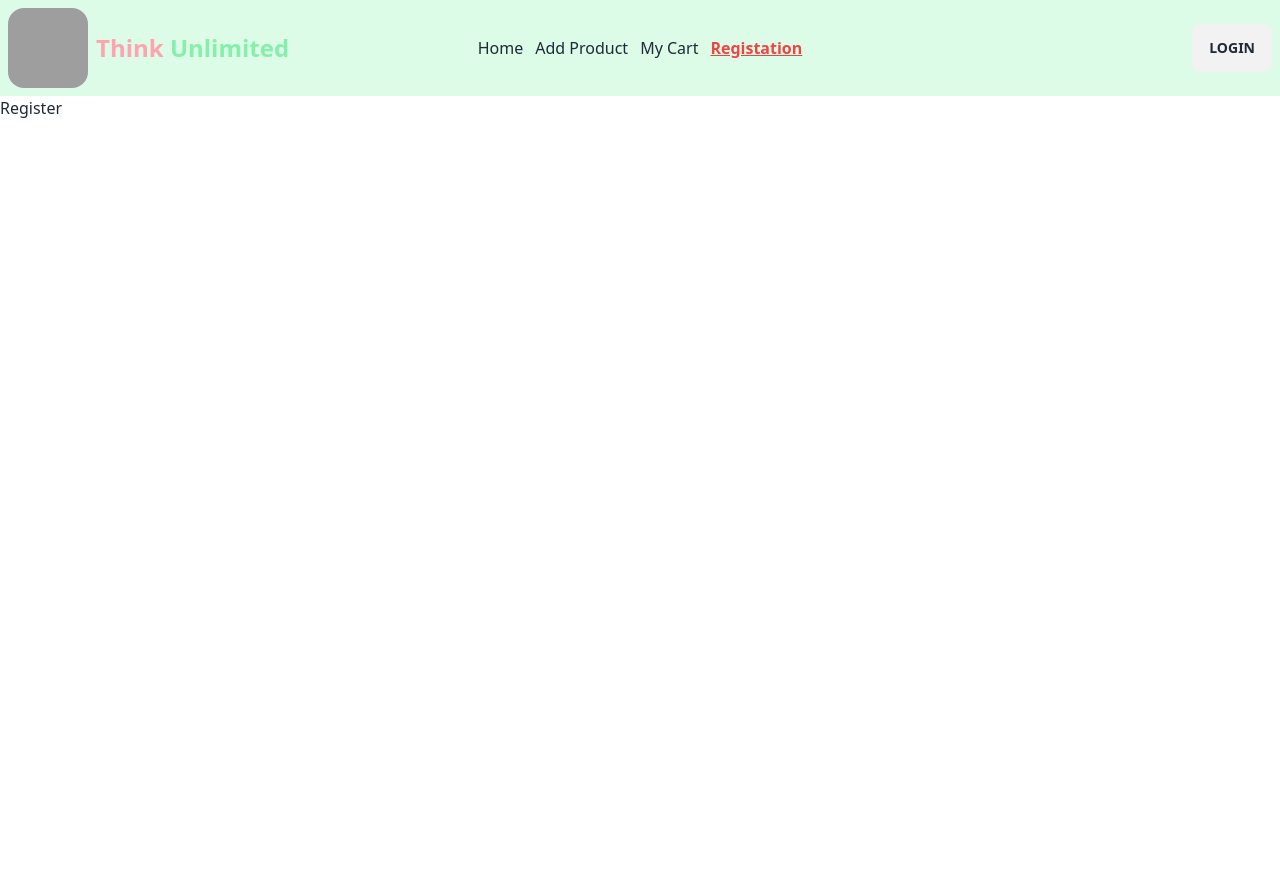
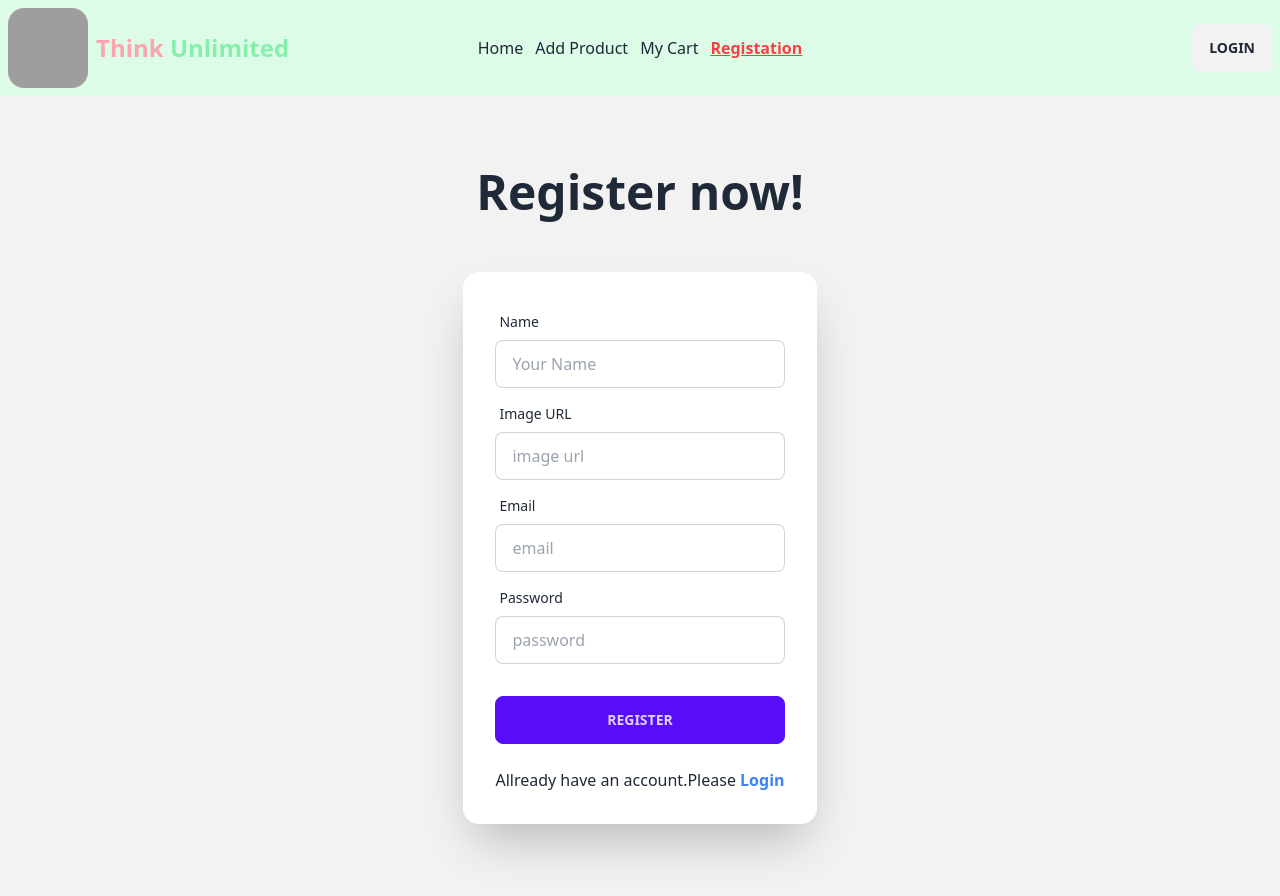
Before and after one commit to SaidulGit/BrandShop-Client, a React (Vite) app: page /registation in a window 1280 px wide. Before the commit the page ends 800 px from the top, so only its background shows below. Built offline with nearby package versions, Linux system fonts and the light colour scheme; grey boxes are pictures that could not be loaded.

Commit message:
Registation form complete

```diff
--- a/package.json
+++ b/package.json
@@ -15,7 +15,8 @@
     "react": "^18.2.0",
     "react-dom": "^18.2.0",
     "react-router-dom": "^6.17.0",
-    "sort-by": "^1.2.0"
+    "sort-by": "^1.2.0",
+    "sweetalert2": "^11.7.32"
   },
   "devDependencies": {
     "@types/react": "^18.2.15",
--- a/src/Components/Register.jsx
+++ b/src/Components/Register.jsx
@@ -1,6 +1,69 @@
+import Swal from "sweetalert2";
+
 const Register = () => {
+ const handleRegister= e => {
+  e.preventDefault();
+const form = e.target;
+const name = form.name.value;
+const imgUrl = form.imageUrl.value;
+const email = form.email.value;
+const password = form.password.value;
+const user = {name,imgUrl,email,password};
+console.log(user);
+if (user){ Swal.fire('Successfully register!')}
+ }
+
+
+
   return (
-    <div>Register</div>
+    <div>
+
+  <div>
+      <div className="hero min-h-screen bg-base-200">
+  <div className="hero-content flex-col lg:flex">
+    <div className="text-center lg:text-left">
+      <h1 className="text-5xl font-bold">Register now!</h1>
+    </div> <br />
+    <div className="card flex-shrink-0 w-full max-w-sm shadow-2xl bg-base-100">
+
+      <form onSubmit={handleRegister} className="card-body">
+      <div className="form-control">
+          <label className="label">
+            <span className="label-text">Name</span>
+          </label>
+          <input type="text" name="name" placeholder="Your Name" className="input input-bordered" />
+        </div>
+        <div className="form-control">
+          <label className="label">
+            <span className="label-text">Image URL</span>
+          </label>
+          <input type="text" name="imageUrl" placeholder="image url" className="input input-bordered" />
+        </div>
+        <div className="form-control">
+          <label className="label">
+            <span className="label-text">Email</span>
+          </label>
+          <input type="email" name="email" placeholder="email" className="input input-bordered" required />
+        </div>
+        <div className="form-control">
+          <label className="label">
+            <span className="label-text">Password</span>
+          </label>
+          <input type="password" name="password" placeholder="password" className="input input-bordered" required />
+          </div>
+        <div className="form-control mt-6">
+          <button className="btn btn-primary">Register</button> <br />
+          <p>Allready have an account.Please <a className="text-base font-semibold text-blue-500" href="/login">Login </a></p>
+
+        </div>
+      </form>
+
+    </div>
+  </div>
+     </div>
+    </div>
+
+    </div>
   )
 }
 
```
Also changed, not shown: 1 other file (tests, documents, lock files or other folders).
